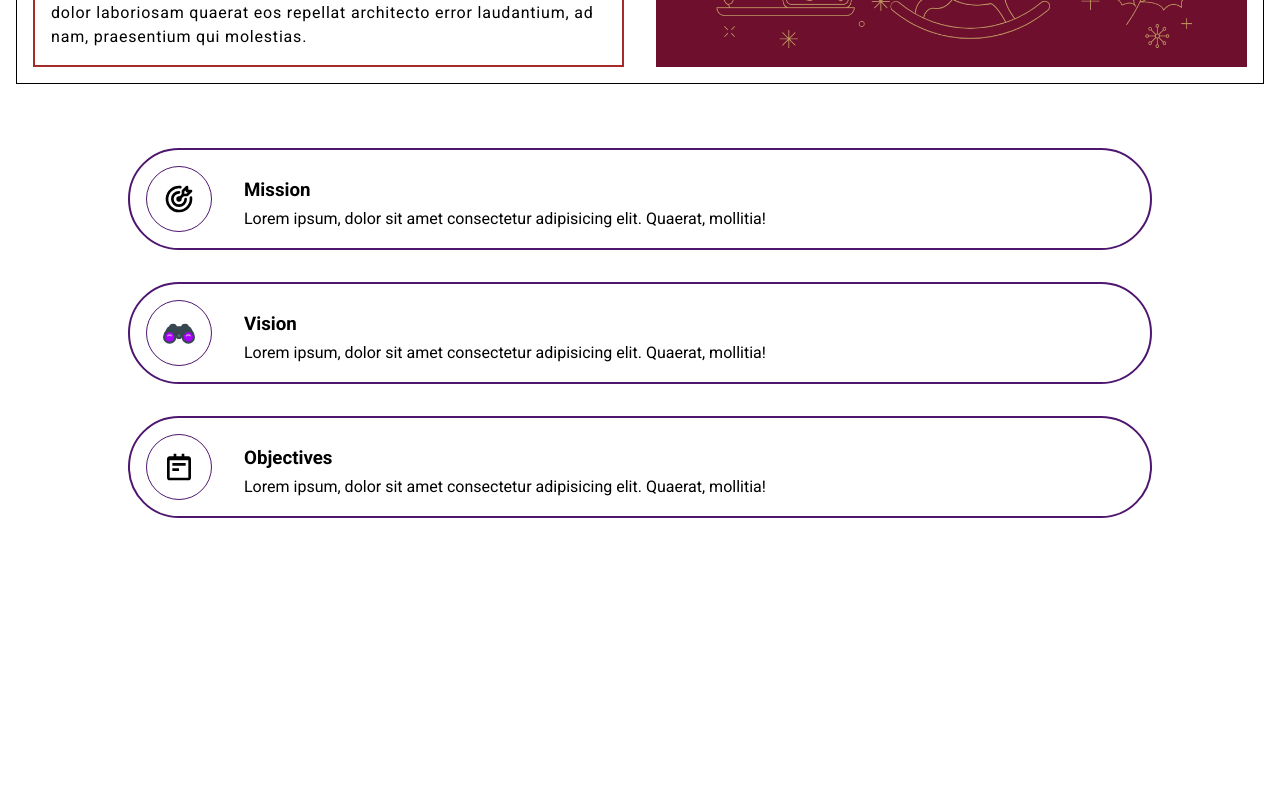
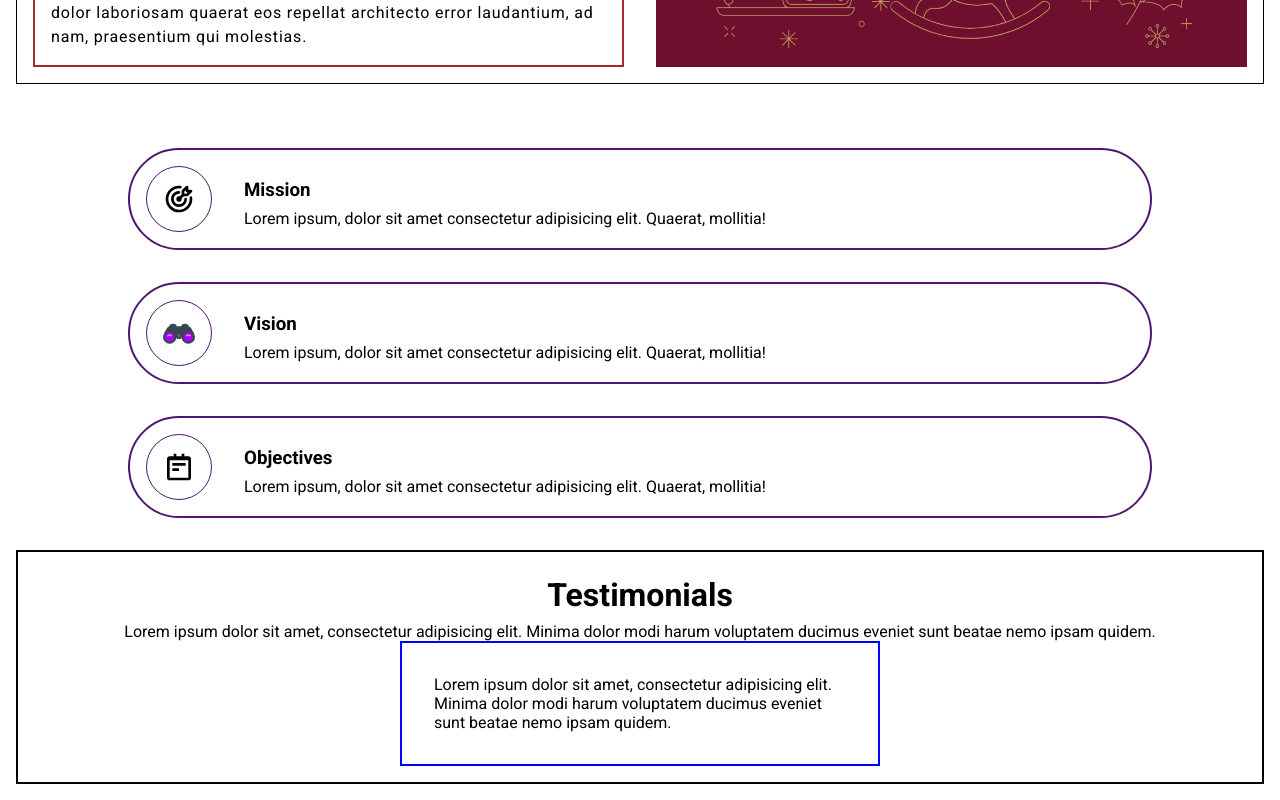
Before and after one commit to JulieWilly/muranga-university-programming-club_website, a React (Vite) app: page / in a window 1280 px wide. Shown: the part 800-1600 px from the top of the page. Before the commit the page ends 1334 px from the top, so only its background shows below. Built offline with nearby package versions, Linux system fonts and the light colour scheme.

Commit message:
Adding the testimonial section where alumni and members have provided a review of our group

```diff
--- a/src/App.jsx
+++ b/src/App.jsx
@@ -2,6 +2,7 @@
 import './App.css'
 import Header from './components/Header/Header'
 import Heros from './components/Header/Heros'
+import Testimonials from './components/Header/Testimonials'
 import HeaderAbout from './components/Header/HeaderAbout'
 
 const App = () => {
@@ -9,6 +10,7 @@ const App = () => {
     <Header/>
     <Heros/>
     <HeaderAbout />
+    <Testimonials />
 
   </>)
 }
--- /dev/null
+++ b/src/components/Header/Testimonials.jsx
@@ -0,0 +1,31 @@
+import { RiDoubleQuotesL } from "react-icons/ri";
+import './homeSection.css'
+const TestmonialDesign = ({ quotes, image, name, designation}) => {
+    return <section>
+            <div className="testmonial_design_sect">
+                <div className="testmonial_text">
+                    <p>{quotes}</p>
+                </div>
+                <div className="testmonial_image">
+                    {image}
+                </div>
+                <div className="desingnations">
+                    <p>{name}</p>
+                    <p>{designation}</p>
+                </div>
+            </div>
+    </section>
+}
+const Testimonials = () => {
+    return (
+        <section className="testimonials_sect">
+            <h1>Testimonials</h1>
+            <p>Lorem ipsum dolor sit amet, consectetur adipisicing elit. Minima dolor modi harum voluptatem ducimus eveniet sunt beatae nemo ipsam quidem.</p>
+            <div className="user_testimonial">
+                <TestmonialDesign quotes="Lorem ipsum dolor sit amet, consectetur adipisicing elit. Minima dolor modi harum voluptatem ducimus eveniet sunt beatae nemo ipsam quidem."/>
+            </div>
+        </section>
+    )
+}
+
+export default Testimonials
--- a/src/components/Header/homeSection.css
+++ b/src/components/Header/homeSection.css
@@ -193,8 +193,7 @@ button:hover{
     transition: all ease-in-out .5s;
 
 }
-.about_core_values  {
-}
+
 
 .about_core_values .core_icon {
     font-size: 2rem;
@@ -208,3 +207,27 @@ button:hover{
 .values_section .description h1{
     padding: .5rem 0;
 }
+
+.testimonials_sect {
+    margin: 1rem;
+    border: 2px solid black;
+    padding: 1rem;
+    display: flex;
+    flex-direction: column;
+    align-items: center;
+}
+
+.testimonials_sect h1{
+    font-size: 2rem;
+    padding: .5rem;
+}
+.testimonials_sec p{
+    padding: .5rem;
+}
+
+.testmonial_design_sect {
+    border: 2px solid blue;
+    padding: 2rem;
+    width: 30rem;
+
+}
```
